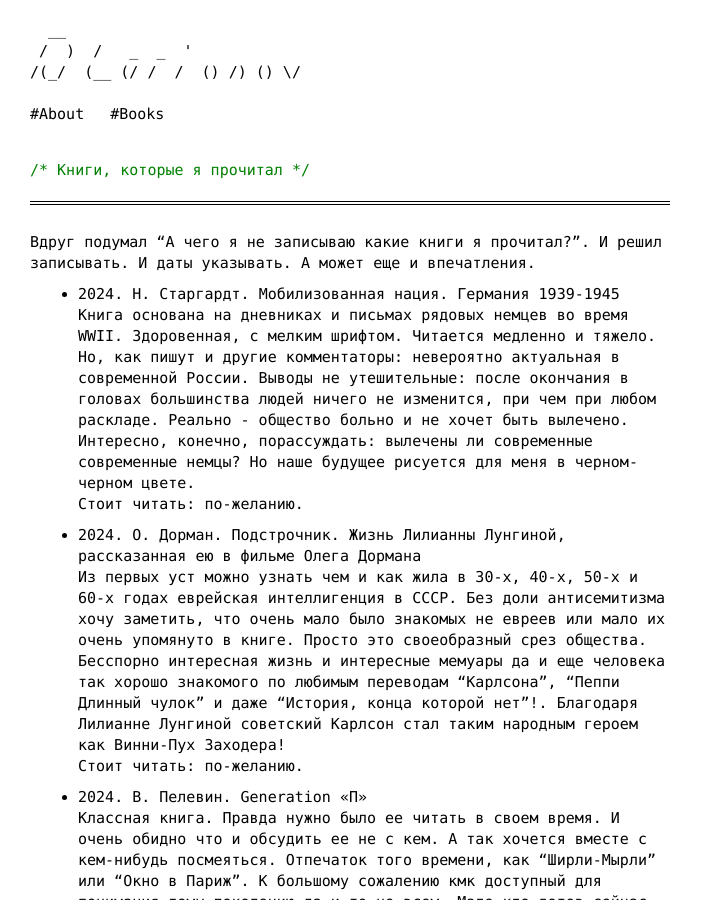
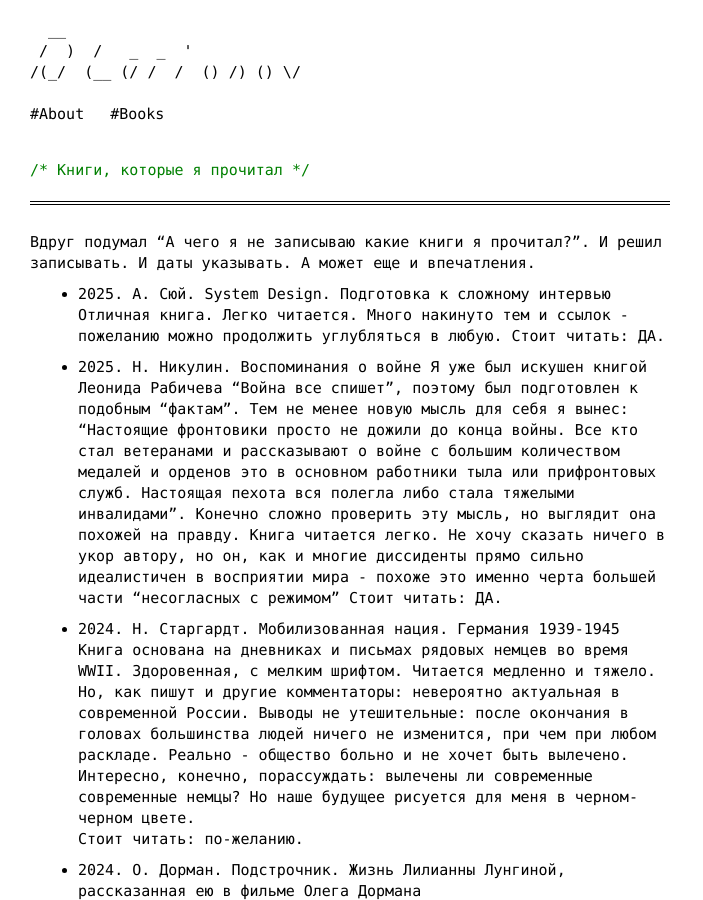
Before and after one commit to InvisibleMan/blog.dlarionov.info, a Jekyll site: the page built from pages/readed_books.md, in a window 1280 px wide and 900 px high. Shown: the whole window, without its empty margins (0-703 px from the left). Built offline with Jekyll 4.4.1, drawn with Linux system fonts in a browser that asks for light colours; some of the changed text lies outside the part shown.

Commit message:
Добавлены рецензии: - А. Сюй. "System Design. Подготовка к сложному интервью" - Н. Никулин. "Воспоминания о войне"

```diff
--- a/pages/readed_books.md
+++ b/pages/readed_books.md
@@ -1,6 +1,6 @@
 ---
 layout: post
-date: 2020-01-13 12:31
+date: 2025-03-31 19:31
 title: Книги, которые я прочитал
 tags:
   - books
@@ -9,6 +9,15 @@ tags:
 
 Вдруг подумал "А чего я не записываю какие книги я прочитал?".
 И решил записывать. И даты указывать. А может еще и впечатления.
+
+
++ *2025*. А. Сюй. **System Design. Подготовка к сложному интервью**
+  Отличная книга. Легко читается. Много накинуто тем и ссылок - пожеланию можно продолжить углубляться в любую.
+  Стоит читать: **ДА**.
+
++ *2025*. Н. Никулин. **Воспоминания о войне**
+  Я уже был искушен книгой Леонида Рабичева "Война все спишет", поэтому был подготовлен к подобным "фактам". Тем не менее новую мысль для себя я вынес: "Настоящие фронтовики просто не дожили до конца войны. Все кто стал ветеранами и рассказывают о войне с большим количеством медалей и орденов это в основном работники тыла или прифронтовых служб. Настоящая пехота вся полегла либо стала тяжелыми инвалидами". Конечно сложно проверить эту мысль, но выглядит она похожей на правду. Книга читается легко. Не хочу сказать ничего в укор автору, но он, как и многие диссиденты прямо сильно идеалистичен в восприятии мира - похоже это именно черта большей части "несогласных с режимом"
+  Стоит читать: **ДА**.
 
 + *2024*. Н. Старгардт. **Мобилизованная нация. Германия 1939-1945**
   Книга основана на дневниках и письмах рядовых немцев во время WWII. Здоровенная, с мелким шрифтом. Читается медленно и тяжело. Но, как пишут и другие комментаторы: невероятно актуальная в современной России. Выводы не утешительные: после окончания в головах большинства людей ничего не изменится, при чем при любом раскладе. Реально - общество больно и не хочет быть вылечено. Интересно, конечно, порассуждать: вылечены ли современные современные немцы? Но наше будущее рисуется для меня в черном-черном цвете.
```
